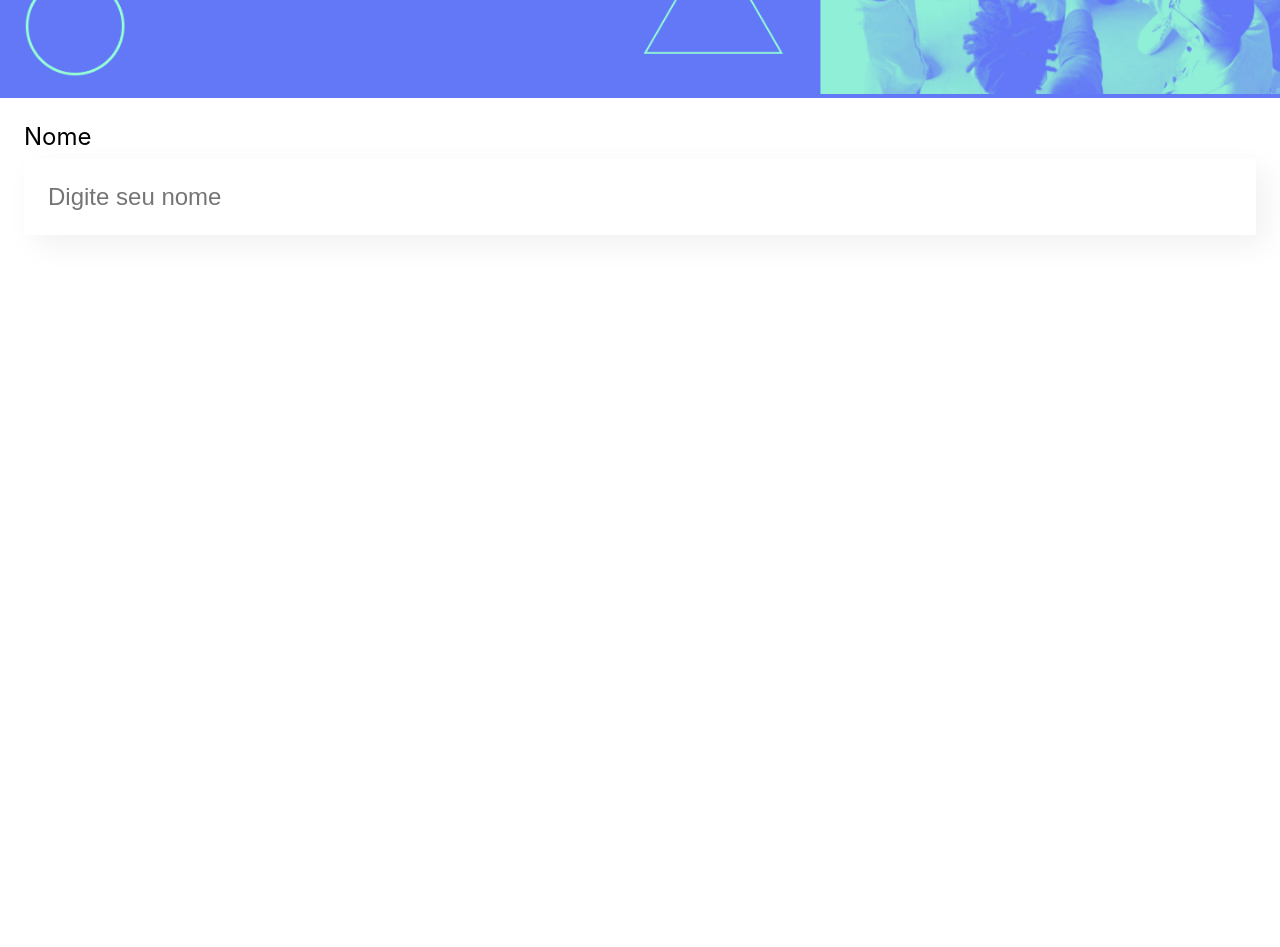
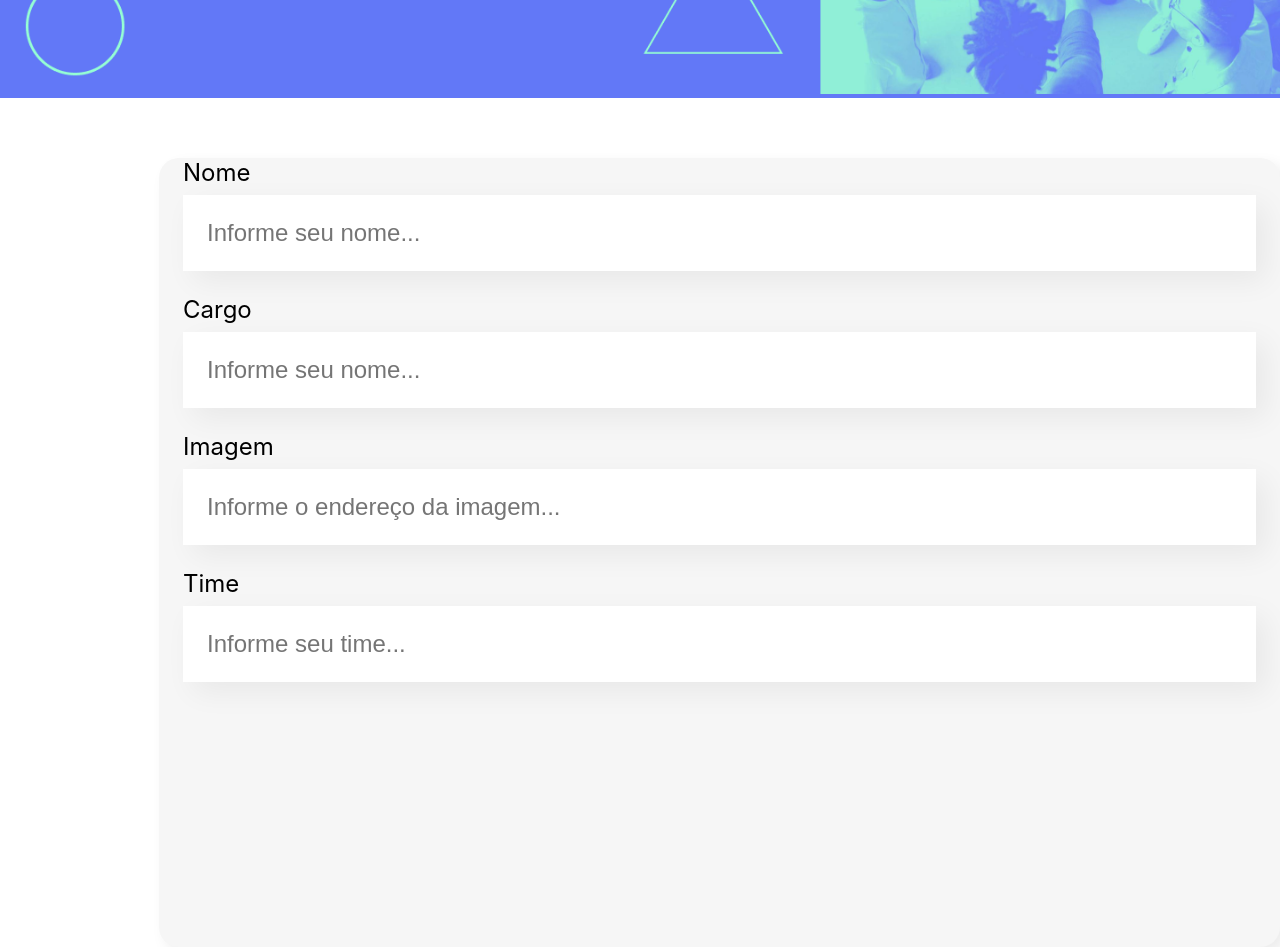
Before and after one commit to eduardorezzadori/desenvolvendo-com-react, a JavaScript app in the folder organograma/: page / in a window 1280 px wide. Shown: the part 400-1347 px from the top of the page. Before the commit the page ends 800 px from the top, so only its background shows below. Built offline with nearby package versions, Linux system fonts and the light colour scheme; the HTML template or start-up script is replaced by a standard one.

Commit message:
criação do componente CriarCard

```diff
--- a/organograma/src/App.js
+++ b/organograma/src/App.js
@@ -1,11 +1,11 @@
 import Banner from './components/Banner/Banner'
-import CampoTexto from './components/CampoTexto';
+import CriarCard from './components/CriarCard';
 
 function App() {
   return (
     <div className="App">
       <Banner />
-      <CampoTexto />
+      <CriarCard />
     </div>
   );
 }
--- a/organograma/src/components/CampoTexto/index.js
+++ b/organograma/src/components/CampoTexto/index.js
@@ -1,10 +1,10 @@
 import "./CampoTexto.css"
 
-const CampoTexto = () => {
+const CampoTexto = (props) => {
     return (
         <div className="campo-texto">
-            <label>Nome</label>
-            <input placeholder="Digite seu nome"></input>
+            <label>{props.label}</label>
+            <input placeholder={props.msg}></input>
         </div>
     )
 }
--- /dev/null
+++ b/organograma/src/components/CriarCard/CriarCard.css
@@ -0,0 +1,13 @@
+div {
+    align-items: center;
+}
+
+.container-card-creater {
+    width: 1121px;
+    height: 789px;
+    margin-top: 60px;
+    margin-left: 159px;
+    border-radius: 20px;
+    box-shadow: 7px 7px 15px 0px rgba(0, 0, 0, 0.08);
+    background: #F6F6F6;
+}
--- /dev/null
+++ b/organograma/src/components/CriarCard/index.js
@@ -0,0 +1,15 @@
+import CampoTexto from "../CampoTexto"
+import "./CriarCard.css"
+
+const criarCard = () => {
+    return (
+        <div className="container-card-creater">
+            <CampoTexto label="Nome" msg="Informe seu nome..." />
+            <CampoTexto label="Cargo" msg="Informe seu nome..." />
+            <CampoTexto label="Imagem" msg="Informe o endereço da imagem..." />
+            <CampoTexto label="Time" msg="Informe seu time..." />
+        </div>
+    )
+}
+
+export default criarCard
```
